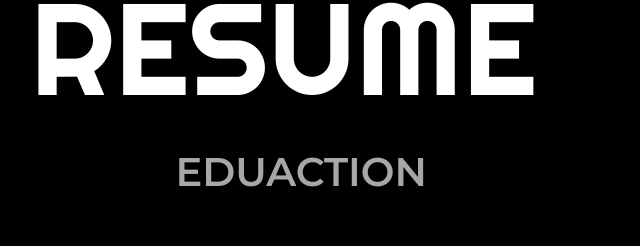
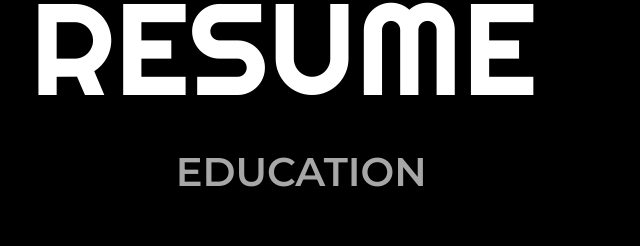
Before and after one commit to ivanmongebadilla/portfolio, a website: page index.html in a window 1280 px wide. Shown: the part 3919-4165 px from the top of the page, 0-640 px from the left. Drawn offline with nearby package versions, Linux system fonts and the light colour scheme; a web font is replaced by a local one.

Commit message:
typo fix

```diff
--- a/index.html
+++ b/index.html
@@ -304,7 +304,7 @@
         <section class="resume">
             <div class="resume__title heading-1" id="resume">Resume</div>
             <div class="resume__eduaction">
-                <h1 class="heading-2 resume--title">Eduaction</h1>
+                <h1 class="heading-2 resume--title">Education</h1>
                 <ul>
                     <li class="mdmargin-bottom">
                         <span class="resume--title2">Udemy</span>
```
